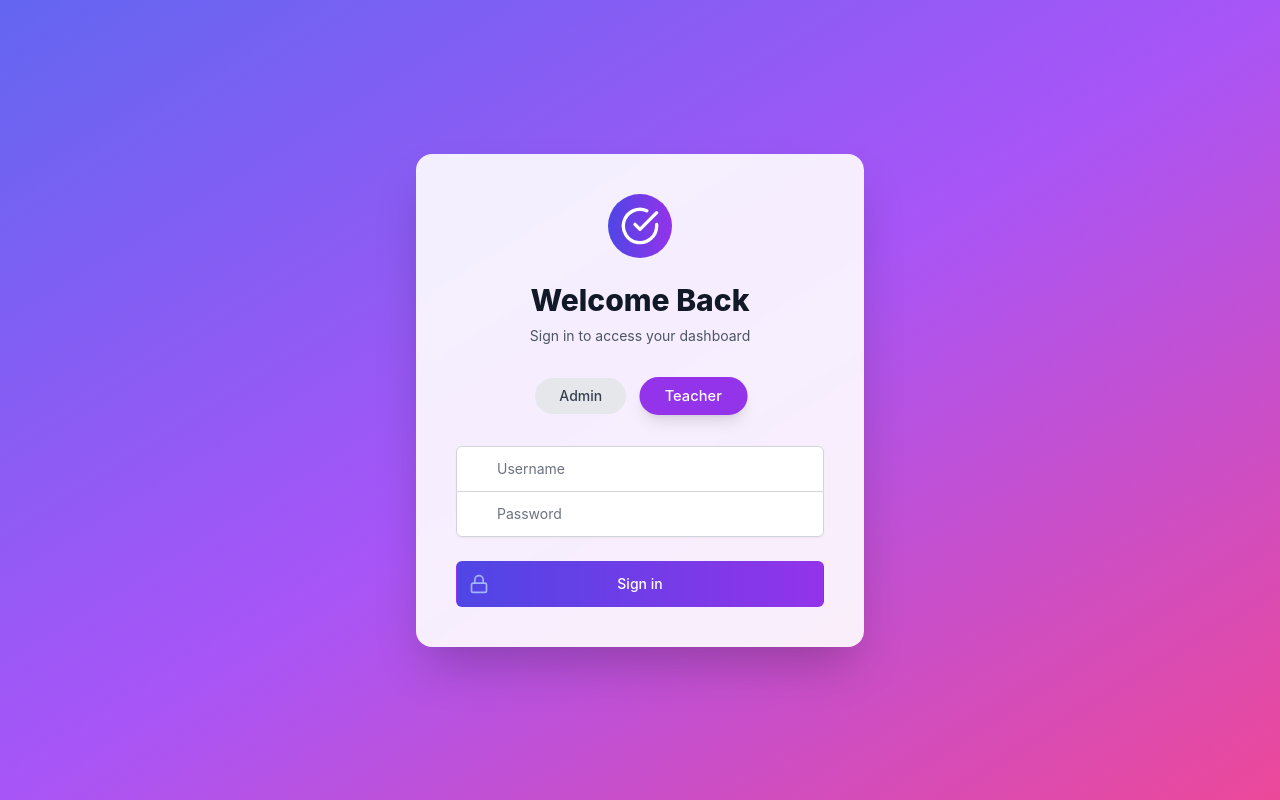
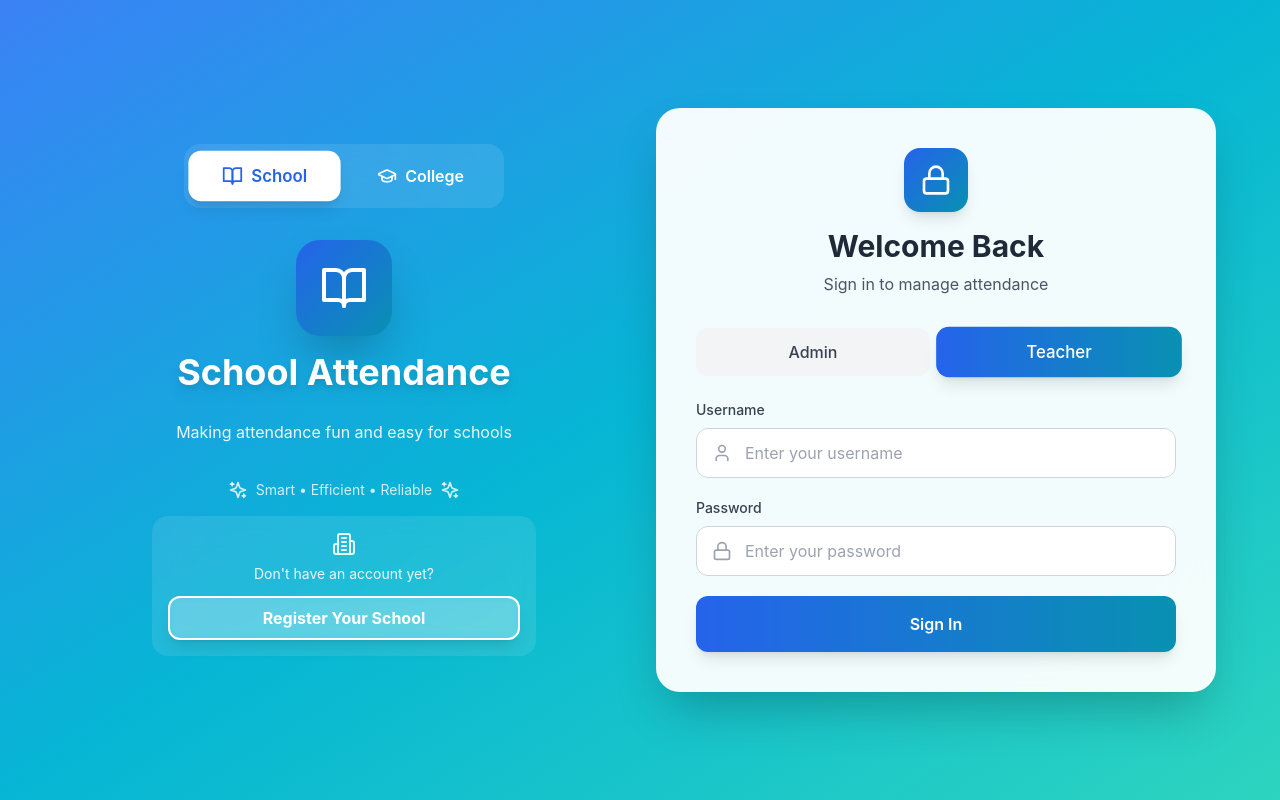
Before and after one commit to Shashaannkk/student-attendance-system, a React (Vite) app in the folder frontend/: page /#/login in a window 1280 px wide. Built offline with nearby package versions, Linux system fonts and the light colour scheme.

Commit message:
Redesign login page with school/college theme selection

```diff
--- a/frontend/src/pages/Login.tsx
+++ b/frontend/src/pages/Login.tsx
@@ -1,13 +1,14 @@
 import React, { useState } from 'react';
 import { useNavigate } from 'react-router-dom';
 import { useAuth } from '../context/AuthContext';
-import { Lock, User, CheckCircle } from 'lucide-react';
+import { Lock, User, GraduationCap, BookOpen, Building2, Sparkles } from 'lucide-react';
 import { API_URL } from '../config';
 
 const Login = () => {
+    const [institutionType, setInstitutionType] = useState<'school' | 'college'>('school');
     const [username, setUsername] = useState('');
     const [password, setPassword] = useState('');
-    const [role, setRole] = useState<'admin' | 'teacher'>('teacher'); // Default to teacher
+    const [role, setRole] = useState<'admin' | 'teacher'>('teacher');
     const [error, setError] = useState('');
     const [isLoading, setIsLoading] = useState(false);
     const { login } = useAuth();
@@ -19,13 +20,10 @@ const Login = () => {
         setError('');
 
         try {
-            // Direct API call to backend
             const formData = new URLSearchParams();
             formData.append('username', username);
             formData.append('password', password);
 
-            // Ensure we are hitting the correct endpoint.
-            // Assuming backend is at API_URL
             const response = await fetch(`${API_URL}/token`, {
                 method: 'POST',
                 headers: {
@@ -40,8 +38,6 @@ const Login = () => {
 
             const data = await response.json();
 
-            // We need to fetch user details to know the role, or trust the token.
-            // For now, let's fetch /users/me using the token
             const userResponse = await fetch(`${API_URL}/users/me`, {
                 headers: {
                     'Authorization': `Bearer ${data.access_token}`
@@ -54,7 +50,6 @@ const Login = () => {
 
             const userData = await userResponse.json();
 
-            // Basic role validation: if user tries to login as admin but is teacher
             if (role === 'admin' && userData.role !== 'admin') {
                 throw new Error('You are not authorized as an Admin');
             }
@@ -68,28 +63,157 @@ const Login = () => {
         }
     };
 
+    const handleRegister = () => {
+        alert(`Registration for ${institutionType === 'school' ? 'School' : 'Degree College'} - Coming Soon!`);
+    };
+
+    // Theme configuration
+    const themes = {
+        school: {
+            gradient: 'from-blue-500 via-cyan-500 to-teal-400',
+            cardGradient: 'from-blue-600 to-cyan-600',
+            buttonPrimary: 'from-blue-600 to-cyan-600 hover:from-blue-700 hover:to-cyan-700',
+            buttonSecondary: 'bg-cyan-500 hover:bg-cyan-600',
+            accentColor: 'text-cyan-400',
+            icon: BookOpen,
+            title: 'School Attendance',
+            subtitle: 'Making attendance fun and easy for schools',
+            registerText: 'Register Your School'
+        },
+        college: {
+            gradient: 'from-indigo-600 via-purple-600 to-pink-500',
+            cardGradient: 'from-indigo-700 to-purple-700',
+            buttonPrimary: 'from-indigo-600 to-purple-600 hover:from-indigo-700 hover:to-purple-700',
+            buttonSecondary: 'bg-purple-500 hover:bg-purple-600',
+            accentColor: 'text-purple-400',
+            icon: GraduationCap,
+            title: 'College Attendance',
+            subtitle: 'Professional attendance management for degree colleges',
+            registerText: 'Register Your College'
+        }
+    };
+
+    const currentTheme = themes[institutionType];
+    const IconComponent = currentTheme.icon;
+
     return (
-        <div className="min-h-screen bg-gradient-to-br from-indigo-500 via-purple-500 to-pink-500 flex items-center justify-center py-12 px-4 sm:px-6 lg:px-8">
-            <div className="max-w-md w-full space-y-8 bg-white/90 backdrop-blur-sm p-10 rounded-2xl shadow-2xl">
-                <div>
-                    <div className="mx-auto h-16 w-16 bg-gradient-to-r from-indigo-600 to-purple-600 rounded-full flex items-center justify-center transform transition-transform hover:scale-110">
-                        <CheckCircle className="h-10 w-10 text-white" />
+        <div className={`min-h-screen bg-gradient-to-br ${currentTheme.gradient} flex items-center justify-center p-4`}>
+            <div className="w-full max-w-6xl grid lg:grid-cols-2 gap-8 items-center">
+
+                {/* Left Panel - Hero Section */}
+                <div className="hidden lg:flex flex-col items-center justify-center text-white space-y-4 p-8">
+                    {/* Institution Type Toggle */}
+                    <div className="bg-white/10 backdrop-blur-md rounded-2xl p-2 flex gap-2 mb-4">
+                        <button
+                            onClick={() => setInstitutionType('school')}
+                            className={`px-8 py-3 rounded-xl font-semibold transition-all duration-300 flex items-center gap-2 ${institutionType === 'school'
+                                ? 'bg-white text-blue-600 shadow-lg scale-105'
+                                : 'text-white hover:bg-white/10'
+                                }`}
+                        >
+                            <BookOpen className="w-5 h-5" />
+                            School
+                        </button>
+                        <button
+                            onClick={() => setInstitutionType('college')}
+                            className={`px-8 py-3 rounded-xl font-semibold transition-all duration-300 flex items-center gap-2 ${institutionType === 'college'
+                                ? 'bg-white text-purple-600 shadow-lg scale-105'
+                                : 'text-white hover:bg-white/10'
+                                }`}
+                        >
+                            <GraduationCap className="w-5 h-5" />
+                            College
+                        </button>
                     </div>
-                    <h2 className="mt-6 text-center text-3xl font-extrabold text-gray-900">
+
+                    {/* Hero Content */}
+                    <div className="text-center space-y-4">
+                        <div className={`mx-auto w-24 h-24 bg-gradient-to-br ${currentTheme.cardGradient} rounded-3xl flex items-center justify-center shadow-2xl transform hover:scale-110 transition-transform duration-300`}>
+                            <IconComponent className="w-12 h-12 text-white" />
+                        </div>
+
+                        <div className="space-y-2">
+                            <h1 className="text-4xl font-bold drop-shadow-lg whitespace-nowrap">
+                                {currentTheme.title}
+                            </h1>
+                            <div className="h-16 flex items-center justify-center">
+                                <p className="text-base text-white/90 max-w-sm text-center leading-snug">
+                                    {currentTheme.subtitle}
+                                </p>
+                            </div>
+                        </div>
+
+                        <div className="flex items-center justify-center gap-2 text-white/80">
+                            <Sparkles className="w-5 h-5" />
+                            <span className="text-sm">Smart • Efficient • Reliable</span>
+                            <Sparkles className="w-5 h-5" />
+                        </div>
+                    </div>
+
+                    {/* Registration CTA */}
+                    <div className="mt-6 space-y-4 w-full max-w-sm">
+                        <div className="bg-white/10 backdrop-blur-md rounded-2xl p-4 text-center">
+                            <Building2 className="w-6 h-6 mx-auto mb-2 text-white/90" />
+                            <p className="text-white/90 mb-3 text-sm">
+                                Don't have an account yet?
+                            </p>
+                            <button
+                                onClick={handleRegister}
+                                className={`w-full py-2 px-4 bg-white/20 backdrop-blur-sm text-white font-bold rounded-xl border-2 border-white shadow-lg hover:bg-white/30 hover:shadow-xl transform hover:scale-105 transition-all duration-300`}
+                            >
+                                {currentTheme.registerText}
+                            </button>
+                        </div>
+                    </div>
+                </div>
+
+                {/* Right Panel - Login Form */}
+                <div className="w-full">
+                    {/* Mobile Institution Toggle */}
+                    <div className="lg:hidden bg-white/10 backdrop-blur-md rounded-2xl p-2 flex gap-2 mb-6">
+                        <button
+                            onClick={() => setInstitutionType('school')}
+                            className={`flex-1 py-3 rounded-xl font-semibold transition-all duration-300 flex items-center justify-center gap-2 ${institutionType === 'school'
+                                ? 'bg-white text-blue-600 shadow-lg'
+                                : 'text-white hover:bg-white/10'
+                                }`}
+                        >
+                            <BookOpen className="w-4 h-4" />
+                            School
+                        </button>
+                        <button
+                            onClick={() => setInstitutionType('college')}
+                            className={`flex-1 py-3 rounded-xl font-semibold transition-all duration-300 flex items-center justify-center gap-2 ${institutionType === 'college'
+                                ? 'bg-white text-purple-600 shadow-lg'
+                                : 'text-white hover:bg-white/10'
+                                }`}
+                        >
+                            <GraduationCap className="w-4 h-4" />
+                            College
+                        </button>
+                    </div>
+
+                    <div className="bg-white/95 backdrop-blur-xl rounded-3xl shadow-2xl p-8 lg:p-10">
+                        <div className="text-center mb-8">
+                            <div className={`inline-flex items-center justify-center w-16 h-16 bg-gradient-to-br ${currentTheme.cardGradient} rounded-2xl mb-4 shadow-lg`}>
+                                <Lock className="w-8 h-8 text-white" />
+                            </div>
+                            <h2 className="text-3xl font-bold text-gray-800 mb-2">
                                 Welcome Back
                             </h2>
-                    <p className="mt-2 text-center text-sm text-gray-600">
-                        Sign in to access your dashboard
+                            <p className="text-gray-600">
+                                Sign in to manage attendance
                             </p>
                         </div>
 
-                <div className="flex justify-center space-x-4 mb-6">
+                        {/* Role Selection */}
+                        <div className="flex gap-3 mb-6">
                             <button
                                 type="button"
                                 onClick={() => setRole('admin')}
-                        className={`px-6 py-2 rounded-full text-sm font-medium transition-all duration-200 ${role === 'admin'
-                            ? 'bg-indigo-600 text-white shadow-lg scale-105'
-                            : 'bg-gray-200 text-gray-700 hover:bg-gray-300'
+                                className={`flex-1 py-3 px-4 rounded-xl font-medium transition-all duration-200 ${role === 'admin'
+                                    ? `bg-gradient-to-r ${currentTheme.buttonPrimary} text-white shadow-lg scale-105`
+                                    : 'bg-gray-100 text-gray-700 hover:bg-gray-200'
                                     }`}
                             >
                                 Admin
@@ -97,22 +221,23 @@ const Login = () => {
                             <button
                                 type="button"
                                 onClick={() => setRole('teacher')}
-                        className={`px-6 py-2 rounded-full text-sm font-medium transition-all duration-200 ${role === 'teacher'
-                            ? 'bg-purple-600 text-white shadow-lg scale-105'
-                            : 'bg-gray-200 text-gray-700 hover:bg-gray-300'
+                                className={`flex-1 py-3 px-4 rounded-xl font-medium transition-all duration-200 ${role === 'teacher'
+                                    ? `bg-gradient-to-r ${currentTheme.buttonPrimary} text-white shadow-lg scale-105`
+                                    : 'bg-gray-100 text-gray-700 hover:bg-gray-200'
                                     }`}
                             >
                                 Teacher
                             </button>
                         </div>
 
-                <form className="mt-8 space-y-6" onSubmit={handleSubmit}>
-                    <input type="hidden" name="remember" value="true" />
-                    <div className="rounded-md shadow-sm -space-y-px">
+                        <form onSubmit={handleSubmit} className="space-y-5">
+                            {/* Username Field */}
                             <div>
-                            <label htmlFor="username" className="sr-only">Username</label>
+                                <label htmlFor="username" className="block text-sm font-medium text-gray-700 mb-2">
+                                    Username
+                                </label>
                                 <div className="relative">
-                                <div className="absolute inset-y-0 left-0 pl-3 flex items-center pointer-events-none">
+                                    <div className="absolute inset-y-0 left-0 pl-4 flex items-center pointer-events-none">
                                         <User className="h-5 w-5 text-gray-400" />
                                     </div>
                                     <input
@@ -120,17 +245,21 @@ const Login = () => {
                                         name="username"
                                         type="text"
                                         required
-                                    className="appearance-none rounded-none relative block w-full px-3 py-3 pl-10 border border-gray-300 placeholder-gray-500 text-gray-900 rounded-t-md focus:outline-none focus:ring-indigo-500 focus:border-indigo-500 focus:z-10 sm:text-sm"
-                                    placeholder="Username"
+                                        className="block w-full pl-12 pr-4 py-3 border border-gray-300 rounded-xl focus:ring-2 focus:ring-offset-2 focus:ring-indigo-500 focus:border-transparent transition-all duration-200 text-gray-900 placeholder-gray-400"
+                                        placeholder="Enter your username"
                                         value={username}
                                         onChange={(e) => setUsername(e.target.value)}
                                     />
                                 </div>
                             </div>
+
+                            {/* Password Field */}
                             <div>
-                            <label htmlFor="password" className="sr-only">Password</label>
+                                <label htmlFor="password" className="block text-sm font-medium text-gray-700 mb-2">
+                                    Password
+                                </label>
                                 <div className="relative">
-                                <div className="absolute inset-y-0 left-0 pl-3 flex items-center pointer-events-none">
+                                    <div className="absolute inset-y-0 left-0 pl-4 flex items-center pointer-events-none">
                                         <Lock className="h-5 w-5 text-gray-400" />
                                     </div>
                                     <input
@@ -138,41 +267,58 @@ const Login = () => {
                                         name="password"
                                         type="password"
                                         required
-                                    className="appearance-none rounded-none relative block w-full px-3 py-3 pl-10 border border-gray-300 placeholder-gray-500 text-gray-900 rounded-b-md focus:outline-none focus:ring-indigo-500 focus:border-indigo-500 focus:z-10 sm:text-sm"
-                                    placeholder="Password"
+                                        className="block w-full pl-12 pr-4 py-3 border border-gray-300 rounded-xl focus:ring-2 focus:ring-offset-2 focus:ring-indigo-500 focus:border-transparent transition-all duration-200 text-gray-900 placeholder-gray-400"
+                                        placeholder="Enter your password"
                                         value={password}
                                         onChange={(e) => setPassword(e.target.value)}
                                     />
                                 </div>
                             </div>
-                    </div>
 
+                            {/* Error Message */}
                             {error && (
-                        <div className="text-red-500 text-sm text-center bg-red-50 p-2 rounded">
+                                <div className="bg-red-50 border border-red-200 text-red-700 px-4 py-3 rounded-xl text-sm animate-shake">
                                     {error}
                                 </div>
                             )}
 
-                    <div>
+                            {/* Loading Message */}
+                            {isLoading && (
+                                <div className="bg-blue-50 border border-blue-200 text-blue-700 px-4 py-3 rounded-xl text-sm text-center">
+                                    <div className="flex items-center justify-center gap-2">
+                                        <svg className="animate-spin h-4 w-4" xmlns="http://www.w3.org/2000/svg" fill="none" viewBox="0 0 24 24">
+                                            <circle className="opacity-25" cx="12" cy="12" r="10" stroke="currentColor" strokeWidth="4"></circle>
+                                            <path className="opacity-75" fill="currentColor" d="M4 12a8 8 0 018-8V0C5.373 0 0 5.373 0 12h4zm2 5.291A7.962 7.962 0 014 12H0c0 3.042 1.135 5.824 3 7.938l3-2.647z"></path>
+                                        </svg>
+                                        <span>Signing in... (Server may take 30-60s to wake up)</span>
+                                    </div>
+                                </div>
+                            )}
+
+                            {/* Submit Button */}
                             <button
                                 type="submit"
                                 disabled={isLoading}
-                            className={`group relative w-full flex justify-center py-3 px-4 border border-transparent text-sm font-medium rounded-md text-white bg-gradient-to-r from-indigo-600 to-purple-600 hover:from-indigo-700 hover:to-purple-700 focus:outline-none focus:ring-2 focus:ring-offset-2 focus:ring-indigo-500 transition-all duration-200 ${isLoading ? 'opacity-75 cursor-not-allowed' : ''}`}
+                                className={`w-full py-4 px-6 bg-gradient-to-r ${currentTheme.buttonPrimary} text-white font-semibold rounded-xl shadow-lg hover:shadow-xl transform hover:scale-[1.02] transition-all duration-200 disabled:opacity-50 disabled:cursor-not-allowed disabled:transform-none`}
                             >
-                            {isLoading ? (
-                                <svg className="animate-spin -ml-1 mr-3 h-5 w-5 text-white" xmlns="http://www.w3.org/2000/svg" fill="none" viewBox="0 0 24 24">
-                                    <circle className="opacity-25" cx="12" cy="12" r="10" stroke="currentColor" strokeWidth="4"></circle>
-                                    <path className="opacity-75" fill="currentColor" d="M4 12a8 8 0 018-8V0C5.373 0 0 5.373 0 12h4zm2 5.291A7.962 7.962 0 014 12H0c0 3.042 1.135 5.824 3 7.938l3-2.647z"></path>
-                                </svg>
-                            ) : (
-                                <span className="absolute left-0 inset-y-0 flex items-center pl-3">
-                                    <Lock className="h-5 w-5 text-indigo-300 group-hover:text-indigo-400" aria-hidden="true" />
-                                </span>
-                            )}
-                            {isLoading ? 'Signing in...' : 'Sign in'}
+                                {isLoading ? 'Signing in...' : 'Sign In'}
+                            </button>
+                        </form>
+
+                        {/* Mobile Registration CTA */}
+                        <div className="lg:hidden mt-6 pt-6 border-t border-gray-200">
+                            <p className="text-center text-gray-600 text-sm mb-3">
+                                Don't have an account?
+                            </p>
+                            <button
+                                onClick={handleRegister}
+                                className={`w-full py-3 px-6 bg-gradient-to-r ${currentTheme.buttonPrimary} text-white font-semibold rounded-xl shadow-md hover:shadow-lg transition-all duration-200`}
+                            >
+                                {currentTheme.registerText}
                             </button>
                         </div>
-                </form>
+                    </div>
+                </div>
             </div>
         </div>
     );
```
Lines whose indentation alone changed are shown as unchanged.
